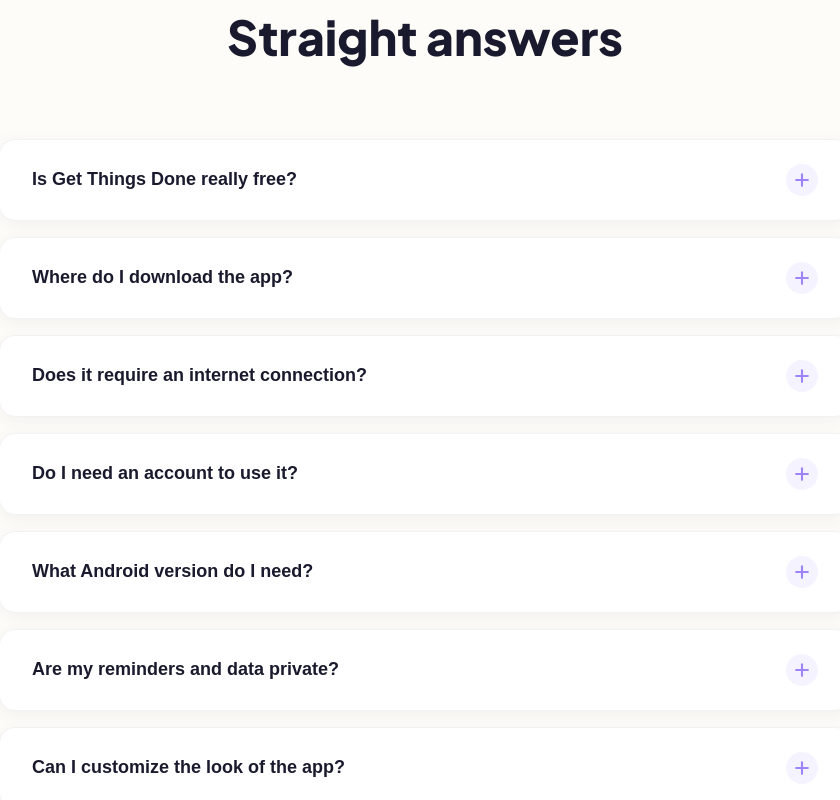
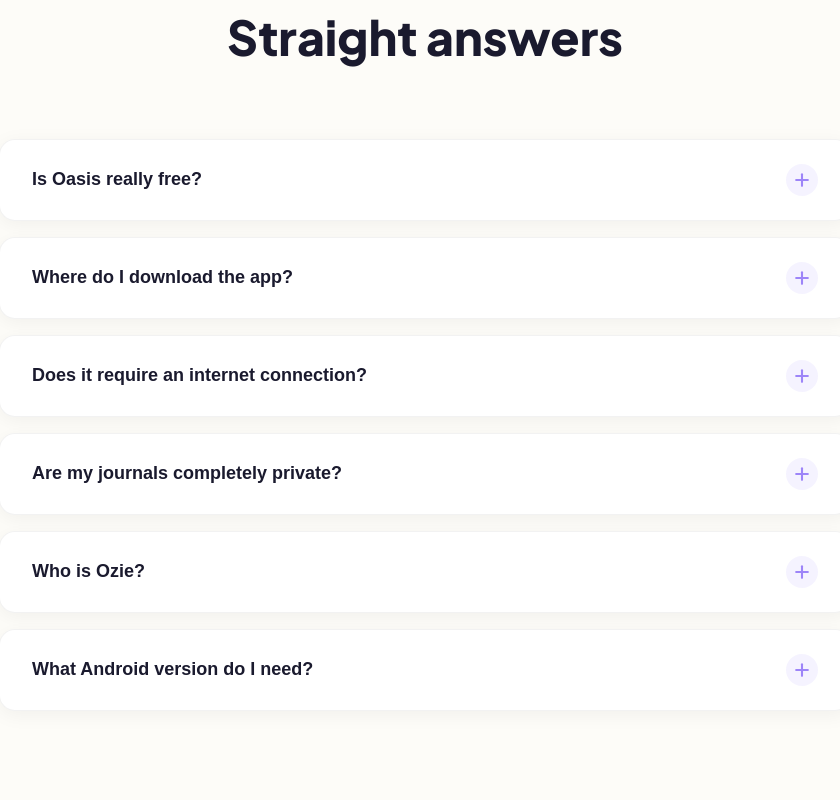
Before and after one commit to AlvinSyahril/Nexora-Studio, a Next.js app: page /apps/oasis in a window 1280 px wide. Shown: the part 6280-7080 px from the top of the page, without its empty margins (215-1055 px from the left). Built offline with nearby package versions, Linux system fonts and the light colour scheme; a web font is replaced by a local one.

Commit message:
Fix Showcase Padding

```diff
--- a/src/app/apps/[id]/page.module.css
+++ b/src/app/apps/[id]/page.module.css
@@ -411,6 +411,7 @@
     align-items: center;
     display: flex;
     flex-direction: column;
+    padding: 0 1.5rem;
   }
   .fList {
     text-align: left;
@@ -463,4 +464,12 @@
   .hero {
     padding: 1.5rem 0 4rem;
   }
+
+  .heroText, .f1Text, .f2Text {
+    padding: 0 2rem;
+  }
+
+  .fTitle {
+    font-size: 2rem;
+  }
 }
--- a/src/app/apps/[id]/page.tsx
+++ b/src/app/apps/[id]/page.tsx
@@ -169,7 +169,7 @@
         </section>
 
         {/* FAQ Section */}
-        <FaqAccordion />
+        <FaqAccordion appId="oasis" />
 
         {/* Footer CTA */}
         <footer className={styles.footer}>
@@ -285,7 +285,7 @@
       </section>
 
       {/* FAQ Section */}
-      <FaqAccordion />
+      <FaqAccordion appId="gtd" />
 
       {/* Footer CTA */}
       <footer className={styles.footer}>
--- a/src/components/AppShowcaseGrid.tsx
+++ b/src/components/AppShowcaseGrid.tsx
@@ -18,10 +18,10 @@
 
         <div className={styles.grid}>
           {APPS_DATA.map((app, index) => (
-            <Link href={`/apps/${app.id}`} key={app.id} style={{ display: 'block' }}>
+            <Link href={`/apps/${app.id}`} key={app.id} style={{ display: 'block', height: '100%' }}>
               <motion.div
                 className={`brutal-card ${styles.card}`}
-                style={{ backgroundColor: "var(--accent-violet)", color: "#000" }}
+                style={{ backgroundColor: "var(--accent-violet)", color: "#000", height: '100%' }}
                 initial={{ opacity: 0, y: 50 }}
                 whileInView={{ opacity: 1, y: 0 }}
                 viewport={{ once: true, margin: "-100px" }}
--- a/src/components/FaqAccordion.tsx
+++ b/src/components/FaqAccordion.tsx
@@ -5,7 +5,7 @@
 import { Plus } from "lucide-react";
 import styles from "./FaqAccordion.module.css";
 
-const faqs = [
+const gtdFaqs = [
   { q: "Is Get Things Done really free?", a: "Yes, absolutely! The core app is 100% free to use with no hidden subscription fees. You get access to all the beautiful themes, offline reminders, and calendar features right out of the box." },
   { q: "Where do I download the app?", a: "You can download the latest APK directly from this website. Thanks to our built-in OTA (Over-The-Air) update system, you will automatically be notified inside the app whenever a new version is released!" },
   { q: "Does it require an internet connection?", a: "No. Get Things Done is designed to work completely offline. Your reminders, categories, and alarms will work perfectly without internet. Internet is only required if you choose to use the Cloud Sync feature." },
@@ -15,18 +15,33 @@
   { q: "Can I customize the look of the app?", a: "Definitely! We offer a variety of gorgeous, hand-crafted themes including Dark Mode, Sakura, Lavender, Mint, Ocean, and Coffee. Even the app's buttons will dynamically adapt to the theme you choose!" },
 ];
 
-export default function FaqAccordion() {
+const oasisFaqs = [
+  { q: "Is Oasis really free?", a: "Yes! Oasis is a 100% free app designed as a safe space for your mental health. Enjoy mood tracking and journaling without any subscriptions." },
+  { q: "Where do I download the app?", a: "You can download the Oasis APK directly from this page. Oasis also has a built-in Over-The-Air (OTA) updater, so you will always get the latest version seamlessly inside the app." },
+  { q: "Does it require an internet connection?", a: "Your journals, mood history, and statistics work completely offline! However, an internet connection is required if you want to chat with Ozie, your AI companion." },
+  { q: "Are my journals completely private?", a: "Absolutely. All your stories, moods, and photos are saved directly on your local device. For extra security, you can lock the app with a secure PIN code so no one else can read your thoughts." },
+  { q: "Who is Ozie?", a: "Ozie is your virtual AI companion built into the app! Whenever you feel lonely, stressed, or just want to share a happy moment, Ozie is there 24/7 to listen and chat with you." },
+  { q: "What Android version do I need?", a: "Oasis requires Android 8.0 (Oreo) or later to ensure smooth animations and stable AI capabilities." },
+];
+
+interface FaqAccordionProps {
+  appId?: string;
+}
+
+export default function FaqAccordion({ appId = "gtd" }: FaqAccordionProps) {
   const [openIndex, setOpenIndex] = useState<number | null>(null);
 
   const toggleOpen = (index: number) => {
     setOpenIndex(openIndex === index ? null : index);
   };
 
+  const activeFaqs = appId === "oasis" ? oasisFaqs : gtdFaqs;
+
   return (
     <section className={styles.faqSection}>
       <h2 className={styles.title}>Straight answers</h2>
       <div className={styles.accordionList}>
-        {faqs.map((faq, index) => {
+        {activeFaqs.map((faq, index) => {
           const isOpen = openIndex === index;
           return (
             <div key={index} className={styles.card}>
```
